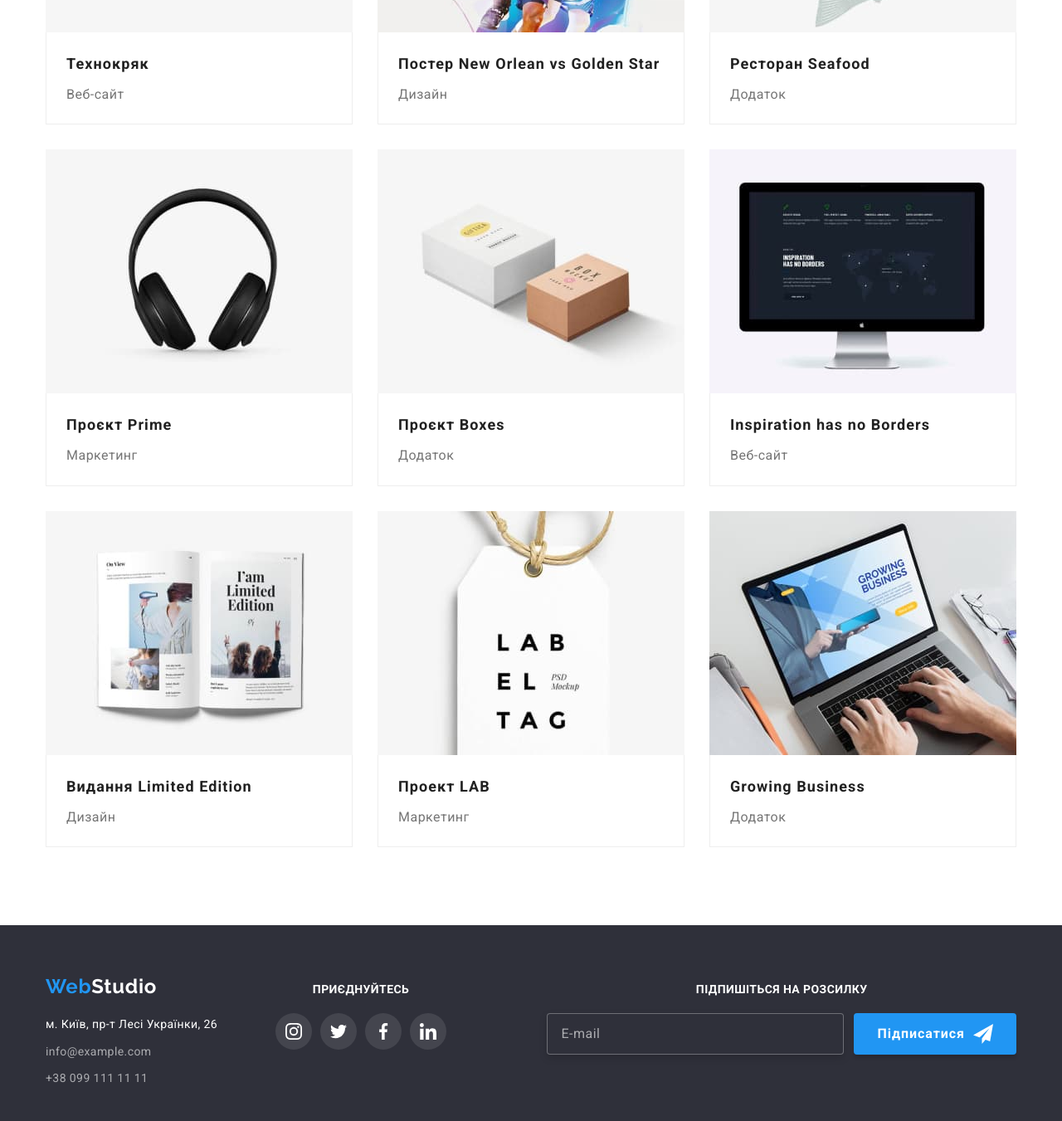
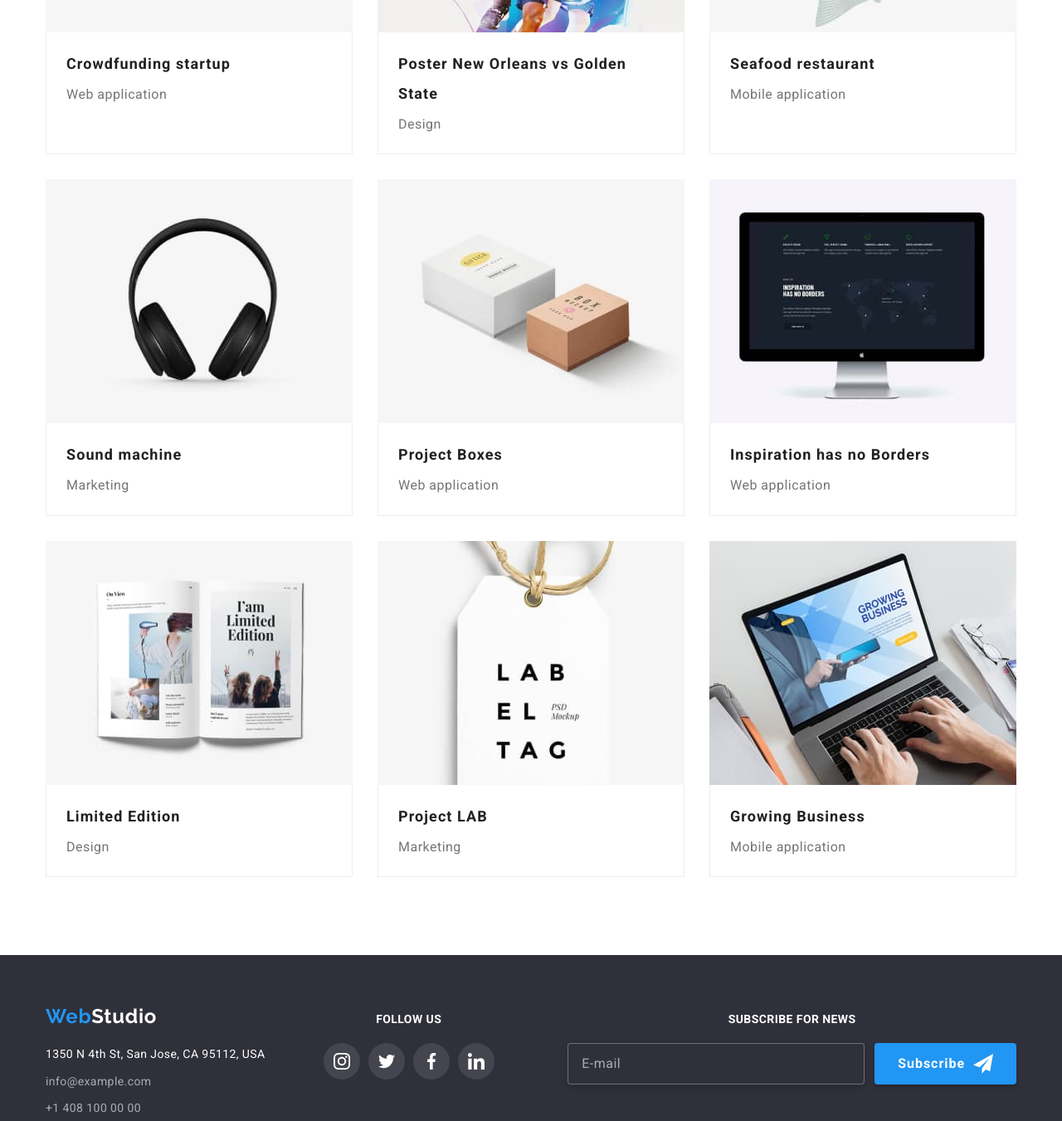
Before and after one commit to maksymomelchuk/goit-markup-hw-08, a plain HTML site: page portfolio.html in a window 1280 px wide. Shown: the part 520-1871 px from the top of the page at 83% size. Drawn offline with nearby package versions, Linux system fonts and the light colour scheme.

Commit message:
for portfolio

```diff
--- a/portfolio.html
+++ b/portfolio.html
@@ -30,18 +30,18 @@
             <ul class="navigation list">
               <li class="navigation__item">
                 <a class="navigation__link link-accent" href="./index.html"
-                  >Студія</a
+                  >Studio</a
                 >
               </li>
               <li class="navigation__item">
                 <a
                   class="navigation__link link-accent navigation__link--active"
                   href="#"
-                  >Портфоліо</a
+                  >Portfolio</a
                 >
               </li>
               <li class="navigation__item">
-                <a class="navigation__link link-accent" href="#">Контакти</a>
+                <a class="navigation__link link-accent" href="#">Contacts</a>
               </li>
             </ul>
           </nav>
@@ -56,11 +56,11 @@
               </svg>
               info@devstudio.com</a
             >
-            <a class="contacts__link link-accent" href="tel:+380961111111">
+            <a class="contacts__link link-accent" href="tel:+14081000000">
               <svg class="contacts__icon">
                 <use href="./images/sprite.svg#smartphone"></use>
               </svg>
-              +38 096 111 11 11</a
+              +1 408 100 00 00</a
             >
           </div>
           <button
@@ -102,27 +102,27 @@
                   <a
                     class="mob-navigation__link link-accent"
                     href="./index.html"
-                    >Студія</a
+                    >Studio</a
                   >
                 </li>
                 <li class="mob-navigation__item">
                   <a
                     class="mob-navigation__link link-accent mob-navigation__link--active"
                     href="#"
-                    >Портфоліо</a
+                    >Portfolio</a
                   >
                 </li>
                 <li class="mob-navigation__item">
                   <a class="mob-navigation__link link-accent" href="#"
-                    >Контакти</a
+                    >Contacts</a
                   >
                 </li>
               </ul>
             </nav>
           </div>
           <div class="mob-contacts">
-            <a class="mob-contacts__link link-accent" href="tel:+380961111111">
-              +38 096 111 11 11</a
+            <a class="mob-contacts__link link-accent" href="tel:+14081000000">
+              +1 408 100 00 00</a
             >
             <a
               class="mob-contacts__link link-accent"
@@ -153,23 +153,27 @@
       <section class="section">
         <div class="container">
           <!-- Hidden header -->
-          <h1 class="visually-hidden">Наші проєкти</h1>
+          <h1 class="visually-hidden">Our projects</h1>
           <!-- Buttons -->
           <ul class="buttons list">
             <li class="buttons__item">
-              <button class="buttons__btn" type="button">Усі</button>
+              <button class="buttons__btn" type="button">All</button>
             </li>
             <li class="buttons__item">
-              <button class="buttons__btn" type="button">Веб-сайти</button>
+              <button class="buttons__btn" type="button">
+                Web applications
+              </button>
             </li>
             <li class="buttons__item">
-              <button class="buttons__btn" type="button">Додатки</button>
+              <button class="buttons__btn" type="button">
+                Mobile applications
+              </button>
             </li>
             <li class="buttons__item">
-              <button class="buttons__btn" type="button">Дизайн</button>
+              <button class="buttons__btn" type="button">Design</button>
             </li>
             <li class="buttons__item">
-              <button class="buttons__btn" type="button">Маркетинг</button>
+              <button class="buttons__btn" type="button">Marketing</button>
             </li>
           </ul>
           <!-- Our projects -->
@@ -210,14 +214,14 @@
                   />
                 </picture>
                 <p class="projects__hidden-text">
-                  Ресурс пропонує комплексні пропозиції з різним рівнем
-                  функціоналу та сервісів. Все це дозволить відвідувачу отримати
-                  вичерпні відомості про компанію чи приватну особу.
+                  Lorem, ipsum dolor sit amet consectetur adipisicing elit.
+                  Error quia voluptates laudantium praesentium provident
+                  suscipit esse at, necessitatibus labore hic dolores laborum.
                 </p>
               </div>
               <div class="projects__article">
-                <h2 class="projects__title">Технокряк</h2>
-                <p class="projects__text">Веб-сайт</p>
+                <h2 class="projects__title">Crowdfunding startup</h2>
+                <p class="projects__text">Web application</p>
               </div>
             </li>
             <li class="projects__item">
@@ -256,16 +260,16 @@
                   />
                 </picture>
                 <p class="projects__hidden-text">
-                  Ресурс пропонує комплексні пропозиції з різним рівнем
-                  функціоналу та сервісів. Все це дозволить відвідувачу отримати
-                  вичерпні відомості про компанію чи приватну особу.
+                  Lorem, ipsum dolor sit amet consectetur adipisicing elit.
+                  Error quia voluptates laudantium praesentium provident
+                  suscipit esse at, necessitatibus labore hic dolores laborum.
                 </p>
               </div>
               <div class="projects__article">
                 <h2 class="projects__title">
-                  Постер New Orlean vs Golden Star
+                  Poster New Orleans vs Golden State
                 </h2>
-                <p class="projects__text">Дизайн</p>
+                <p class="projects__text">Design</p>
               </div>
             </li>
             <li class="projects__item">
@@ -304,14 +308,14 @@
                   />
                 </picture>
                 <p class="projects__hidden-text">
-                  Ресурс пропонує комплексні пропозиції з різним рівнем
-                  функціоналу та сервісів. Все це дозволить відвідувачу отримати
-                  вичерпні відомості про компанію чи приватну особу.
+                  Lorem, ipsum dolor sit amet consectetur adipisicing elit.
+                  Error quia voluptates laudantium praesentium provident
+                  suscipit esse at, necessitatibus labore hic dolores laborum.
                 </p>
               </div>
               <div class="projects__article">
-                <h2 class="projects__title">Ресторан Seafood</h2>
-                <p class="projects__text">Додаток</p>
+                <h2 class="projects__title">Seafood restaurant</h2>
+                <p class="projects__text">Mobile application</p>
               </div>
             </li>
             <li class="projects__item">
@@ -350,14 +354,14 @@
                   />
                 </picture>
                 <p class="projects__hidden-text">
-                  Ресурс пропонує комплексні пропозиції з різним рівнем
-                  функціоналу та сервісів. Все це дозволить відвідувачу отримати
-                  вичерпні відомості про компанію чи приватну особу.
+                  Lorem, ipsum dolor sit amet consectetur adipisicing elit.
+                  Error quia voluptates laudantium praesentium provident
+                  suscipit esse at, necessitatibus labore hic dolores laborum.
                 </p>
               </div>
               <div class="projects__article">
-                <h2 class="projects__title">Проєкт Prime</h2>
-                <p class="projects__text">Маркетинг</p>
+                <h2 class="projects__title">Sound machine</h2>
+                <p class="projects__text">Marketing</p>
               </div>
             </li>
             <li class="projects__item">
@@ -396,14 +400,14 @@
                   />
                 </picture>
                 <p class="projects__hidden-text">
-                  Ресурс пропонує комплексні пропозиції з різним рівнем
-                  функціоналу та сервісів. Все це дозволить відвідувачу отримати
-                  вичерпні відомості про компанію чи приватну особу.
+                  Lorem, ipsum dolor sit amet consectetur adipisicing elit.
+                  Error quia voluptates laudantium praesentium provident
+                  suscipit esse at, necessitatibus labore hic dolores laborum.
                 </p>
               </div>
               <div class="projects__article">
-                <h2 class="projects__title">Проєкт Boxes</h2>
-                <p class="projects__text">Додаток</p>
+                <h2 class="projects__title">Project Boxes</h2>
+                <p class="projects__text">Web application</p>
               </div>
             </li>
             <li class="projects__item">
@@ -442,14 +446,14 @@
                   />
                 </picture>
                 <p class="projects__hidden-text">
-                  Ресурс пропонує комплексні пропозиції з різним рівнем
-                  функціоналу та сервісів. Все це дозволить відвідувачу отримати
-                  вичерпні відомості про компанію чи приватну особу.
+                  Lorem, ipsum dolor sit amet consectetur adipisicing elit.
+                  Error quia voluptates laudantium praesentium provident
+                  suscipit esse at, necessitatibus labore hic dolores laborum.
                 </p>
               </div>
               <div class="projects__article">
                 <h2 class="projects__title">Inspiration has no Borders</h2>
-                <p class="projects__text">Веб-сайт</p>
+                <p class="projects__text">Web application</p>
               </div>
             </li>
             <li class="projects__item">
@@ -488,14 +492,14 @@
                   />
                 </picture>
                 <p class="projects__hidden-text">
-                  Ресурс пропонує комплексні пропозиції з різним рівнем
-                  функціоналу та сервісів. Все це дозволить відвідувачу отримати
-                  вичерпні відомості про компанію чи приватну особу.
+                  Lorem, ipsum dolor sit amet consectetur adipisicing elit.
+                  Error quia voluptates laudantium praesentium provident
+                  suscipit esse at, necessitatibus labore hic dolores laborum.
                 </p>
               </div>
               <div class="projects__article">
-                <h2 class="projects__title">Видання Limited Edition</h2>
-                <p class="projects__text">Дизайн</p>
+                <h2 class="projects__title">Limited Edition</h2>
+                <p class="projects__text">Design</p>
               </div>
             </li>
             <li class="projects__item">
@@ -534,14 +538,14 @@
                   />
                 </picture>
                 <p class="projects__hidden-text">
-                  Ресурс пропонує комплексні пропозиції з різним рівнем
-                  функціоналу та сервісів. Все це дозволить відвідувачу отримати
-                  вичерпні відомості про компанію чи приватну особу.
+                  Lorem, ipsum dolor sit amet consectetur adipisicing elit.
+                  Error quia voluptates laudantium praesentium provident
+                  suscipit esse at, necessitatibus labore hic dolores laborum.
                 </p>
               </div>
               <div class="projects__article">
-                <h2 class="projects__title">Проект LAB</h2>
-                <p class="projects__text">Маркетинг</p>
+                <h2 class="projects__title">Project LAB</h2>
+                <p class="projects__text">Marketing</p>
               </div>
             </li>
             <li class="projects__item">
@@ -580,14 +584,14 @@
                   />
                 </picture>
                 <p class="projects__hidden-text">
-                  Ресурс пропонує комплексні пропозиції з різним рівнем
-                  функціоналу та сервісів. Все це дозволить відвідувачу отримати
-                  вичерпні відомості про компанію чи приватну особу.
+                  Lorem, ipsum dolor sit amet consectetur adipisicing elit.
+                  Error quia voluptates laudantium praesentium provident
+                  suscipit esse at, necessitatibus labore hic dolores laborum.
                 </p>
               </div>
               <div class="projects__article">
                 <h2 class="projects__title">Growing Business</h2>
-                <p class="projects__text">Додаток</p>
+                <p class="projects__text">Mobile application</p>
               </div>
             </li>
           </ul>
@@ -609,10 +613,10 @@
                 <li class="footer-contacts__item">
                   <a
                     class="footer-contacts__street"
-                    href="https://www.google.com/maps/place/%D0%B1%D1%83%D0%BB.+%D0%9B%D0%B5%D1%81%D0%B8+%D0%A3%D0%BA%D1%80%D0%B0%D0%B8%D0%BD%D0%BA%D0%B8,+26,+%D0%9A%D0%B8%D0%B5%D0%B2,+02000/@50.4265807,30.5383858,17z/data=!3m1!4b1!4m5!3m4!1s0x40d4cf0e033ecbe9:0x57a4dffefec77da0!8m2!3d50.4265807!4d30.5383858"
+                    href="https://www.google.com/maps/place/1350+N+4th+St,+San+Jose,+CA+95112,+%D0%A1%D0%A8%D0%90/@37.3626756,-121.9065446,18.42z/data=!4m5!3m4!1s0x808fcb86309fcaed:0x1e150c09b9d377b4!8m2!3d37.3627517!4d-121.9053965"
                     target="_blank"
                     rel="noopener noreferrer"
-                    >м. Київ, пр-т Лесі Українки, 26</a
+                    >1350 N 4th St, San Jose, CA 95112, USA</a
                   >
                 </li>
                 <li class="footer-contacts__item">
@@ -625,8 +629,8 @@
                 <li class="footer-contacts__item">
                   <a
                     class="footer-contacts__link link-accent"
-                    href="tel:+38991111111"
-                    >+38 099 111 11 11</a
+                    href="tel:+14081000000"
+                    >+1 408 100 00 00</a
                   >
                 </li>
               </ul>
@@ -634,7 +638,7 @@
           </div>
           <!-- Footer links -->
           <div class="footer-links">
-            <h3 class="footer-links__title">приєднуйтесь</h3>
+            <h3 class="footer-links__title">Follow us</h3>
             <ul class="list social social--dark">
               <li>
                 <a class="social__link social__link--dark" href="#">
@@ -670,7 +674,7 @@
         <!-- Footer subscribe-->
         <form class="footer-form">
           <label class="footer-form__title" for="subscribe"
-            >Підпишіться на розсилку</label
+            >Subscribe for news</label
           >
           <div class="footer-form__wrapper">
             <input
@@ -681,7 +685,7 @@
               id="subscribe"
             />
             <button class="button button--subscribe" type="submit">
-              Підписатися
+              Subscribe
             </button>
           </div>
         </form>
```
Also changed, not shown: index.html (+54 -58 lines).
